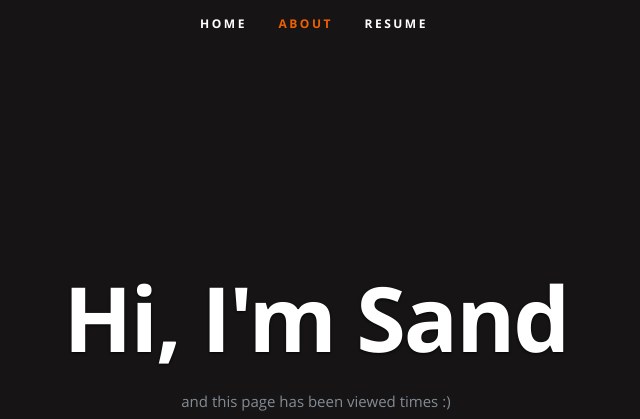
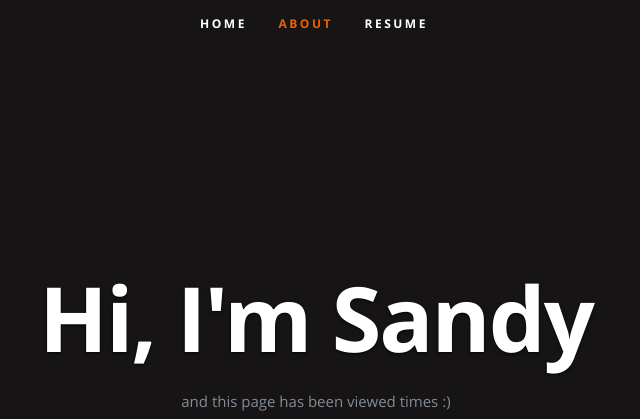
Before and after one commit to sandylukita/azure-resume2, a plain HTML site: page frontend/index.html in a window 1280 px wide. Shown: the top 419 px of the page, without its empty margins (326-966 px from the left). Drawn offline with nearby package versions, Linux system fonts and the light colour scheme; no server answers.

Commit message:
changed index.html

```diff
--- a/frontend/index.html
+++ b/frontend/index.html
@@ -54,7 +54,7 @@
 
       <div class="row banner">
          <div class="banner-text">
-            <h1 class="responsive-headline">Hi, I'm Sand</h1>
+            <h1 class="responsive-headline">Hi, I'm Sandy</h1>
 
             <p>and this page has been viewed <a id="counter"></a> times :) </p>
             <ul class="social">
```
